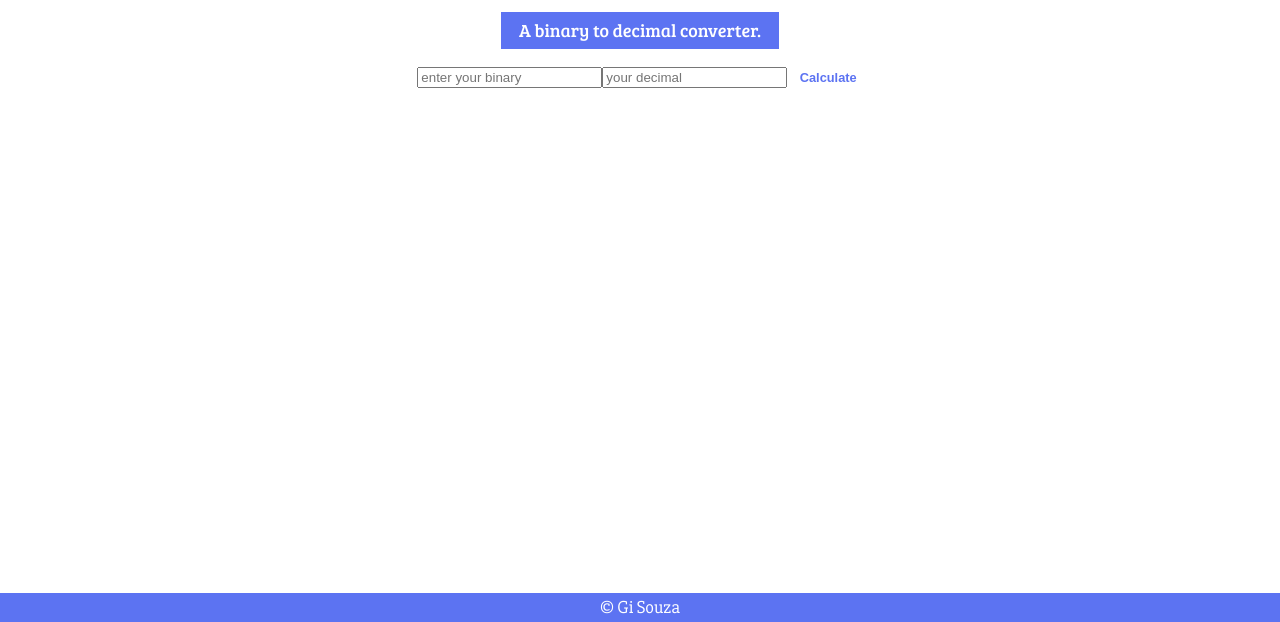
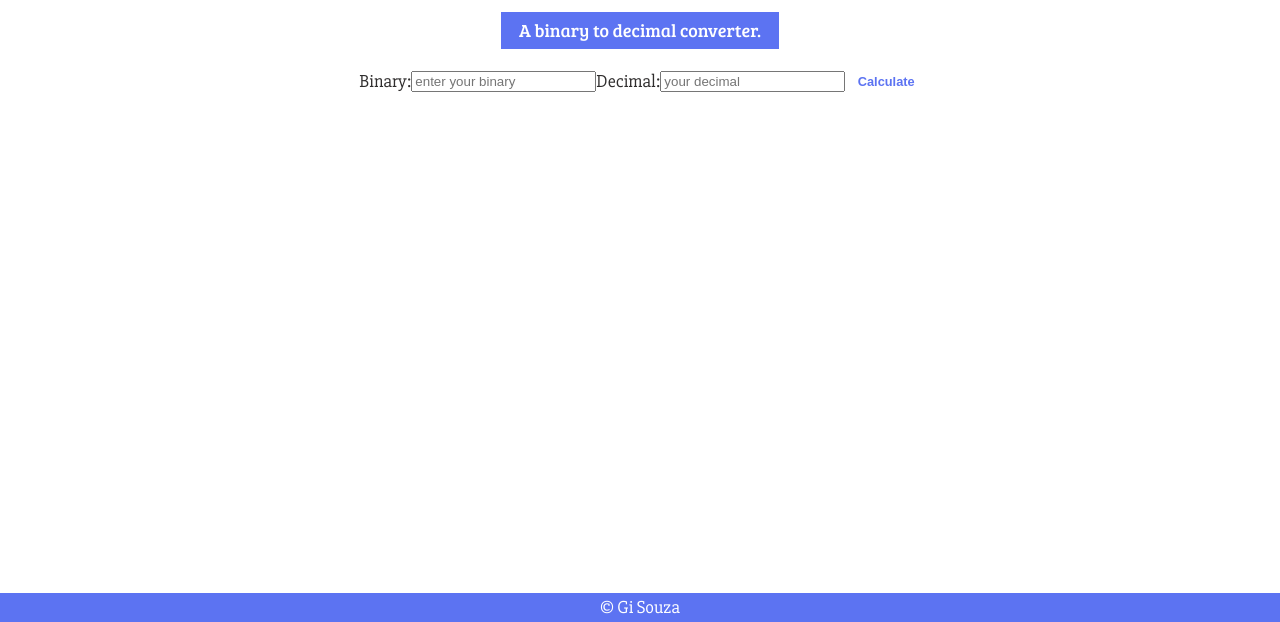
Before and after one commit to gisouzap/bin2dec, a plain HTML site: page index.html in a window 1280 px wide. Shown: the part 178-800 px from the top of the page. Drawn offline with Linux system fonts and the light colour scheme.

Commit message:
output of decimal

```diff
--- a/index.html
+++ b/index.html
@@ -19,16 +19,24 @@
     </section>
 
     <section class="section__binary">
+      <label for="input">
+        Binary:
+      </label>
       <input
         type="text"
         maxlength="8"
+        id="input"
         class="input__binary"
         onkeypress="isBinary(event)"
         placeholder="enter your binary"
       />
+      <label for="output">
+        Decimal:
+      </label>
       <input
         type="text"
         readonly="true"
+        id="output"
         class="output__decimal"
         placeholder="your decimal"
       />
```
